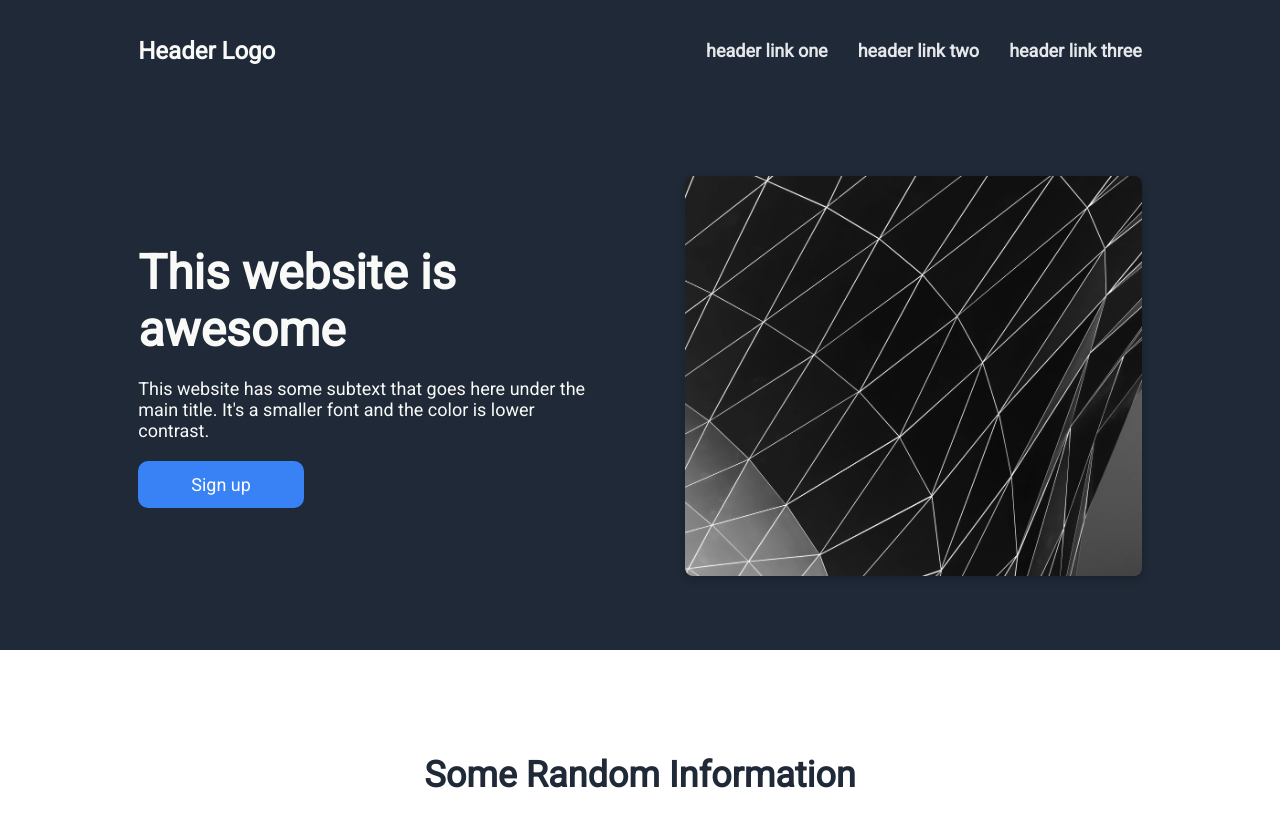
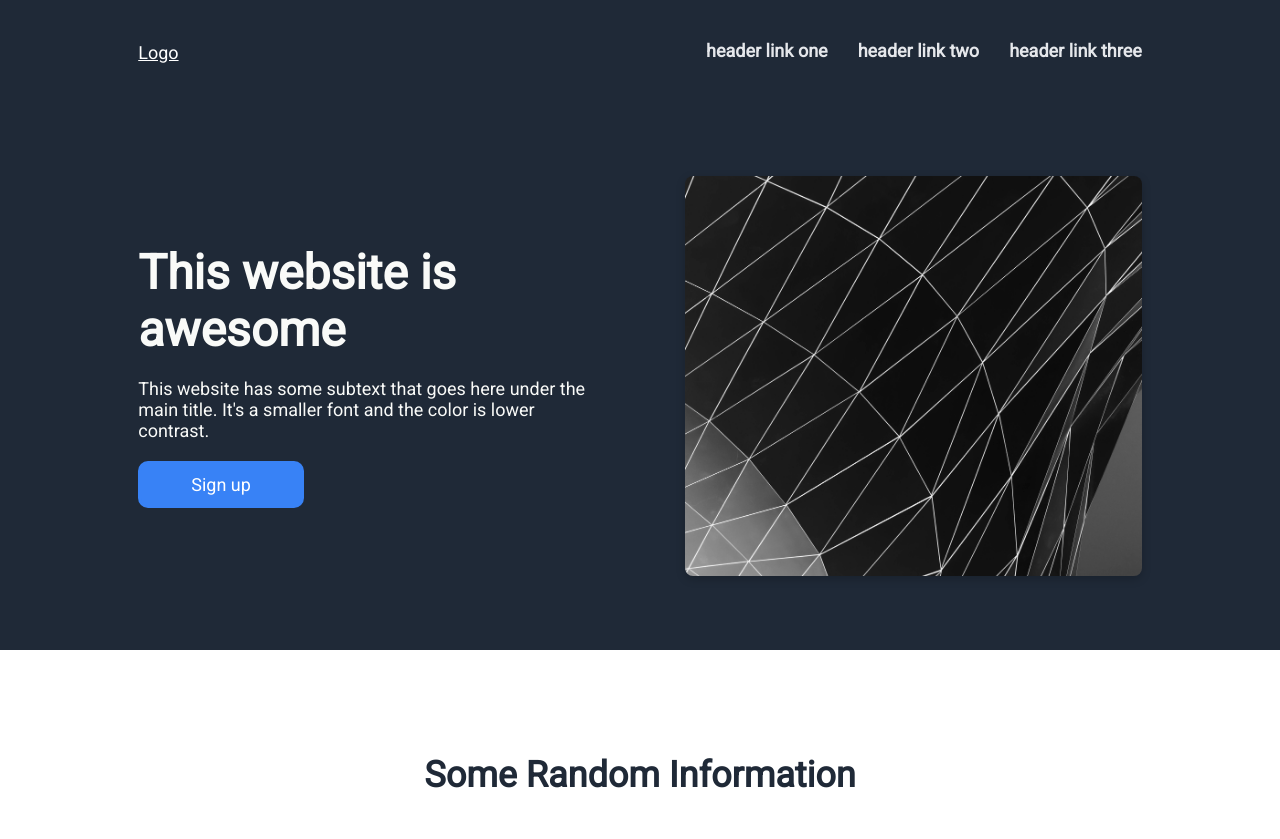
Before and after one commit to babybluedigital/Odin-Project, a plain HTML site: page Project Files/CSS Landing Page/index.html in a window 1280 px wide. Shown: the top 839 px of the page. Drawn offline with Linux system fonts and the light colour scheme.

Commit message:
Update index.html

```diff
--- a/Project Files/CSS Landing Page/index.html
+++ b/Project Files/CSS Landing Page/index.html
@@ -16,7 +16,7 @@
 <nav>
 
     <div class="nav-header-logo">
-        <h4>Header Logo</h4>
+        <h4><a href="index.html">Logo</a></h4>
     </div>
 
     <div class="nav-header-items">
```
